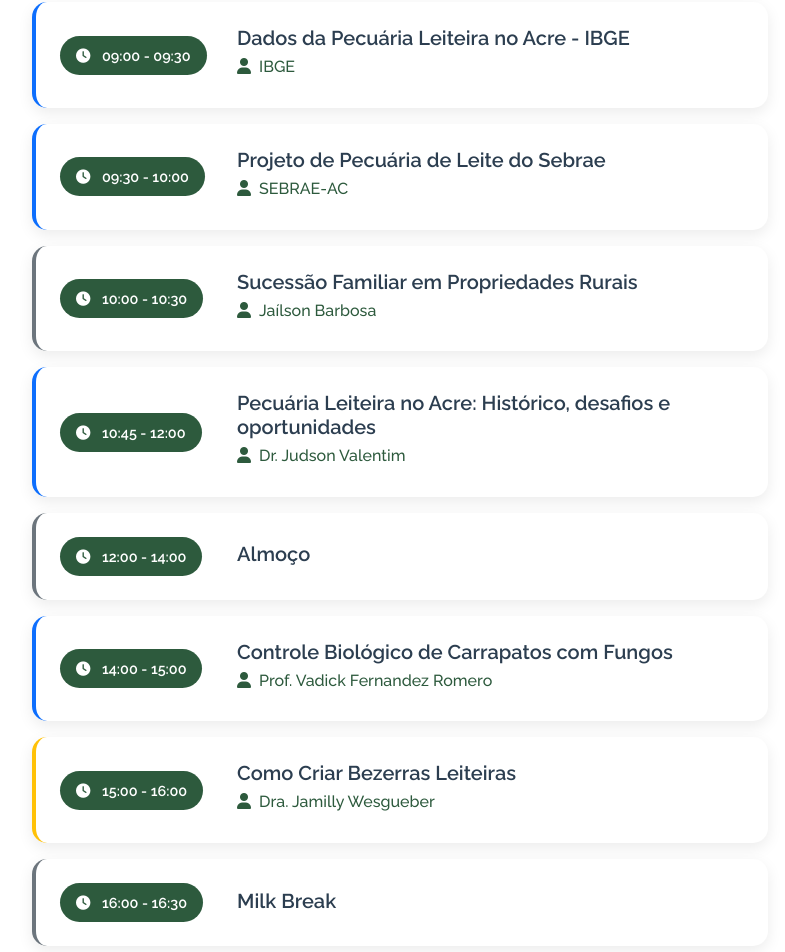
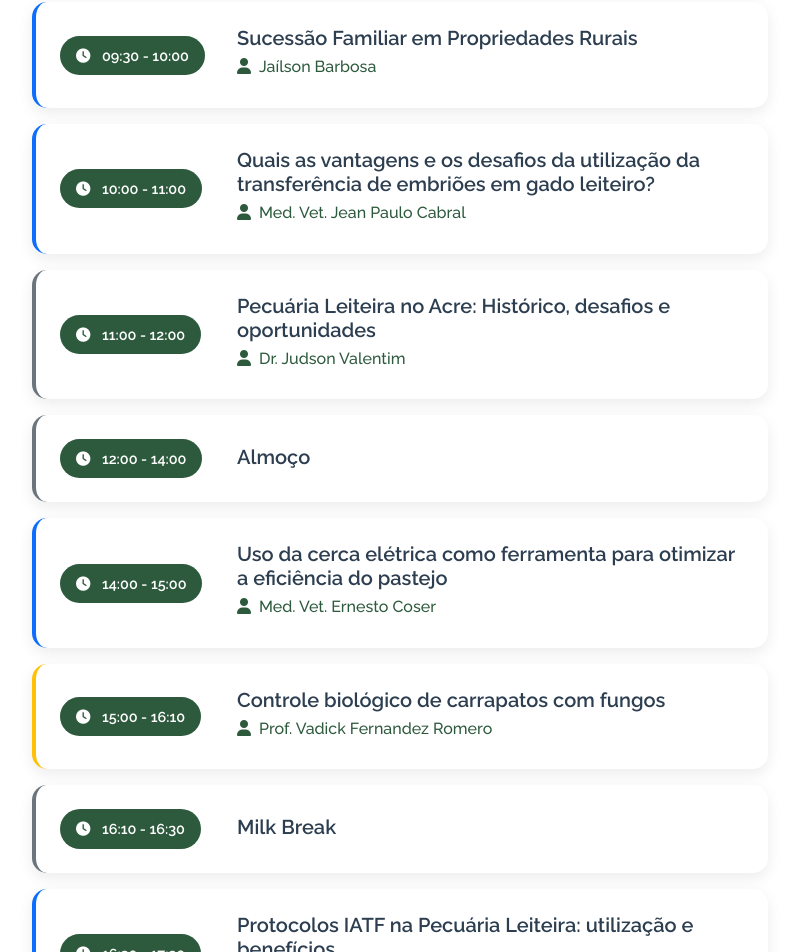
Before and after one commit to cipelufac/vi_cipel, an Angular app in the folder vicipel-website/: page / in a window 1280 px wide. Shown: the part 2480-3432 px from the top of the page, without its empty margins (240-1025 px from the left). Built offline with nearby package versions, Linux system fonts and the light colour scheme.

Commit message:
Atualização da programação

```diff
--- a/vicipel-website/src/app/components/schedule/schedule.ts
+++ b/vicipel-website/src/app/components/schedule/schedule.ts
@@ -12,7 +12,7 @@ interface Palestrante {
 interface Sessao{
   startTime: string
   title: string
-  speaker?: string | null
+  speaker?: string[] | null
   type: "palestra" | "workshop" | "pausa" | "abertura" | "encerramento"
   description: string | null
 }
@@ -35,6 +35,7 @@ export class Schedule {
 
   palestrantes: Palestrante[] = [
     {
+      //0
       name: "Prof. Dr. José Pantoja",
       // position: "CEO",
       enterprise: "FMVZ UNESP-Botucatu",
@@ -42,6 +43,7 @@ export class Schedule {
       // bio: "Bio do palestrante 1"
     },
     {
+      //1
       name: "Dra. Jamilly Wesgueber",
       // position: "CTO",
       enterprise: "CEO JW Consultoria",
@@ -49,6 +51,7 @@ export class Schedule {
       // bio: "Bio do palestrante 2"
     },
     {
+      //2
       name: "Kolowyskys Dantas",
       // position: "Analista",
       enterprise: "Presidente da Assoc. Brasileira de Buiatria",
@@ -56,54 +59,85 @@ export class Schedule {
       // bio: "Bio do palestrante 3"
     },
     {
+      //3
       name: "Nivaldo Michetti",
       enterprise: "Produtor rural"
     },
     {
-      name: "Ernesto Coser",
+      //4
+      name: "Med. Vet. Ernesto Coser",
       enterprise: "Méd. Veterinário e Gerente de Produtos da Datamars Trutest",
       photo: "assets/speakers/ernesto.jpg"
     },
     {
+      //5
       name: "Andre Navarro",
       enterprise: "Gerente Distrital na Alta Genetics",
       photo: "assets/speakers/andre.jpg"
     },
     {
+      //6
       name: "Felipe Moura",
       enterprise: "Pastus Agrotecnologia",
       photo: "assets/speakers/felipe.jpg"
     },
     {
+      //7
       name: "IBGE",
       enterprise: null,
       photo: "assets/speakers/ibge.png"
     },
     {
+      //8
       name: "SEBRAE-AC",
       enterprise: null,
       photo: "assets/speakers/sebrae.png"
     },
     {
+      //9
       name: "Jaílson Barbosa",
       enterprise: "SEBRAE-AC"
     },
     {
+      //10
       name: "Dr. Judson Valentim",
       enterprise: "EMBRAPA-AC"
     },
     {
+      //11
       name: "Prof. Vadick Fernandez Romero ",
       enterprise: "Universidad Nacional Amazonica de Madre de Dios – UNAMAD - Peru"
     },
     {
+      //12
       name: "Prof. Juan Tomás Bejarano Alvaréz",
       enterprise: "Universidad Nacional Amazonica de Madre de Dios – UNAMAD - Peru"
     },
     {
-      name: "Dr. Moacyr Dias Filho",
-      enterprise: "EMBRAPA-BELÉM",
-      photo: "assets/speakers/moacyr.jpeg"
+      //13
+      name: "Sra. Maria do Carmo",
+      enterprise: "Produtor rural",
+      // photo: "assets/speakers/moacyr.jpeg"
+    },
+    {
+      //14
+      name: "Med. Vet. Jean Paulo Cabral",
+      enterprise: "Norte Rebanho"
+    },
+    {
+      //15
+      name: "Sr. Maurício Gomes",
+      enterprise: "Produtor rural"
+    },
+    {
+      //16
+      name: "Sra. Andreza Scherlosk",
+      enterprise: "Produtora rural"
+    },
+    {
+      //17
+      name: "Sr. Rodrigo Novaes",
+      enterprise: "Produtor rural"
     }
   ]
 
@@ -127,37 +161,100 @@ export class Schedule {
           description: null
         },
         {
-          startTime: "08:30 - 09:00",
+          startTime: "08:30 - 09:30",
           title: "Abertura",
           speaker: null,
           type: "abertura",
           description: null
         },
         {
-          startTime: "09:00 - 09:30",
-          title: "Dados da Pecuária Leiteira no Acre - IBGE",
-          speaker: this.palestrantes[7].name,
+          startTime: "09:30 - 10:00",
+          title: "Sucessão Familiar em Propriedades Rurais",
+          speaker: [this.palestrantes[9].name],
           type: "palestra",
           description: null
         },
         {
-          startTime: "09:30 - 10:00",
-          title: "Projeto de Pecuária de Leite do Sebrae",
-          speaker: this.palestrantes[8].name,
+          startTime: "10:00 - 11:00",
+          title: "Quais as vantagens e os desafios da utilização da transferência de embriões em gado leiteiro? ",
+          speaker: [this.palestrantes[14].name],
           type: "palestra",
           description: null
         },
         {
-          startTime: "10:00 - 10:30",
-          title: "Sucessão Familiar em Propriedades Rurais",
-          speaker: this.palestrantes[9].name,
+          startTime: "11:00 - 12:00",
+          title: "Pecuária Leiteira no Acre: Histórico, desafios e oportunidades ",
+          speaker: [this.palestrantes[10].name],
           type: "pausa",
           description: null
         },
         {
-          startTime: "10:45 - 12:00",
-          title: "Pecuária Leiteira no Acre: Histórico, desafios e oportunidades",
-          speaker: this.palestrantes[10].name,
+          startTime: "12:00 - 14:00",
+          title: "Almoço",
+          speaker: null,
+          type: "pausa",
+          description: null
+        },
+        {
+          startTime: "14:00 - 15:00",
+          title: "Uso da cerca elétrica como ferramenta para otimizar a eficiência do pastejo ",
+          speaker: [this.palestrantes[4].name],
+          type: "palestra",
+          description: null
+        },
+        {
+          startTime: "15:00 - 16:10",
+          title: "Controle biológico de carrapatos com fungos ",
+          speaker: [this.palestrantes[11].name],
+          type: "workshop",
+          description: null
+        },
+        {
+          startTime: "16:10 - 16:30",
+          title: "Milk Break",
+          speaker: null,
+          type: "pausa",
+          description: null
+        },
+        {
+          startTime: "16:30 - 17:30",
+          title: "Protocolos IATF na Pecuária Leiteira: utilização e benefícios",
+          speaker: [this.palestrantes[12].name],
+          type: "palestra",
+          description: null
+        },
+      ]
+    },
+
+    {
+      date: "31/10/2025",
+      day: "Sexta-feira",
+      sessions: [
+        {
+          startTime: "07:30 - 08:30",
+          title: "Café da manhã e Apresentação de Resumos",
+          speaker: null,
+          type: "abertura",
+          description: null
+        },
+        {
+          startTime: "08:00 - 09:30",
+          title: "A Diferença entre Ver e Enxergar Seu Pasto: Estratégias de manejo",
+          speaker: [this.palestrantes[6].name],
+          type: "palestra",
+          description: null
+        },
+        {
+          startTime: "09:40 - 10:40",
+          title: "Manejos primordiais na criação de bezerras",
+          speaker: [this.palestrantes[1].name],
+          type: "palestra",
+          description: null
+        },
+        {
+          startTime: "10:50 - 11:50",
+          title: "Papel do Buiatra na Pecuária ",
+          speaker: [this.palestrantes[2].name],
           type: "palestra",
           description: null
         },
@@ -169,117 +266,40 @@ export class Schedule {
           description: null
         },
         {
-          startTime: "14:00 - 15:00",
-          title: "Controle Biológico de Carrapatos com Fungos",
-          speaker: this.palestrantes[11].name,
+          startTime: "14:00 - 14:50",
+          title: "Indicadores Reprodutivos e a importância econômica em fazendas leiteiras ",
+          speaker: [this.palestrantes[5].name],
           type: "palestra",
           description: null
         },
         {
           startTime: "15:00 - 16:00",
-          title: "Como Criar Bezerras Leiteiras",
-          speaker: this.palestrantes[1].name,
-          type: "workshop",
+          title: "Experiências do campo – Produtores de leite do Acre",
+          speaker: [
+            this.palestrantes[13].name,
+            this.palestrantes[15].name,
+            this.palestrantes[16].name,
+            this.palestrantes[17].name
+          ],
+          type: "palestra",
           description: null
         },
         {
-          startTime: "16:00 - 16:30",
+          startTime: "16:00 - 16:20",
           title: "Milk Break",
           speaker: null,
           type: "pausa",
           description: null
         },
         {
-          startTime: "16:30 - 17:30",
-          title: "Protocolos IATF na Pecuária Leiteira: utilização e benefícios",
-          speaker: this.palestrantes[12].name,
+          startTime: "16:20 - 17:00",
+          title: "Mudando de Vida com a Produção de Leite",
+          speaker: [
+            this.palestrantes[3].name
+          ],
           type: "palestra",
           description: null
         },
-      ]
-    },
-
-    {
-      date: "31/10/2025",
-      day: "Sexta-feira",
-      sessions: [
-        {
-          startTime: "08:00 - 09:00",
-          title: "Café da manhã e Apresentação de Resumos",
-          speaker: null,
-          type: "abertura",
-          description: null
-        },
-        {
-          startTime: "09:00 - 10:00",
-          title: "A Diferença entre Ver e Enxergar Seu Pasto: Estratégias de manejo",
-          speaker: this.palestrantes[6].name,
-          type: "palestra",
-          description: null
-        },
-        {
-          startTime: "10:00 - 11:00",
-          title: "Degradação de Pastagens na Amazônia",
-          speaker: this.palestrantes[13].name,
-          type: "palestra",
-          description: null
-        },
-        {
-          startTime: "11:00 - 12:00",
-          title: "Uso da Cerca Elétrica como Ferramenta para Otimizar a Eficiência do Pastejo",
-          speaker: this.palestrantes[4].name,
-          type: "palestra",
-          description: null
-        },
-        {
-          startTime: "12:00 - 14:00",
-          title: "Almoço",
-          speaker: null,
-          type: "pausa",
-          description: null
-        },
-        {
-          startTime: "14:00 - 15:00",
-          title: "Novas Abordagens no Tratamento da Mastite",
-          speaker: this.palestrantes[0].name,
-          type: "palestra",
-          description: null
-        },
-        {
-          startTime: "15:00 - 16:00",
-          title: "Indicadores Reprodutivos e a Importância Econômica em Fazendas Leiteiras",
-          speaker: this.palestrantes[5].name,
-          type: "palestra",
-          description: null
-        },
-        {
-          startTime: "16:00 - 16:30",
-          title: "Milk Break",
-          speaker: null,
-          type: "pausa",
-          description: null
-        },
-        {
-          startTime: "16:30 - 17:30",
-          title: "Mudando de Vida com a Produção de Leite",
-          speaker: this.palestrantes[3].name,
-          type: "palestra",
-          description: null
-        },
-        {
-          startTime: "17:30 - 18:00",
-          title: "Premiação dos Melhores Resumos",
-          speaker: null,
-          type: "encerramento",
-          description: null
-        },
-        {
-          startTime: "18:00 - 23:00",
-          title: "Confraternização",
-          speaker: null,
-          type: "encerramento",
-          description: null
-        }
       ]
     },
 
@@ -289,10 +309,10 @@ export class Schedule {
       sessions: [
         {
           startTime: "08:00 - 12:00",
-          title: "Dia de Campo",
-          speaker: this.palestrantes[0].name,
+          title: "Dia de Campo - Rancho São Bento (Rio Branco)",
+          speaker: [this.palestrantes[0].name],
           type: "abertura",
-          description: null
+          description: "Estações: Manejo de Pastagens; Reprodução; Qualidade de leite"
         },
       ]
     }
```
